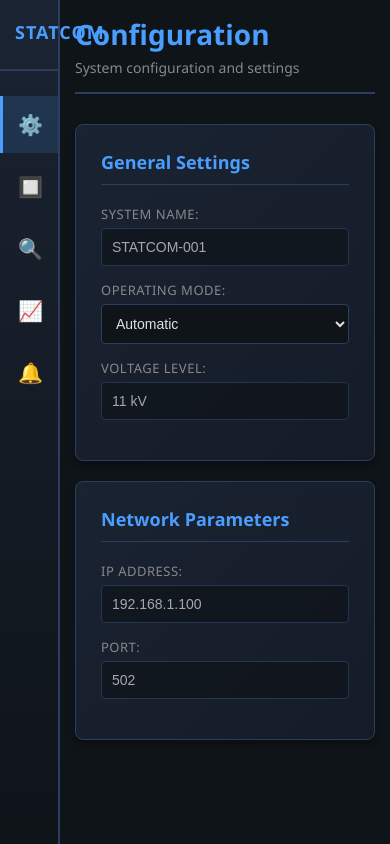
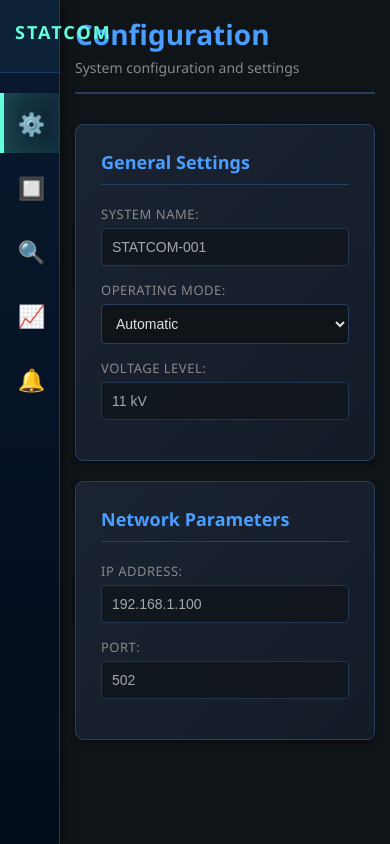
Before and after one commit to spavythra/STATCOM_Web_UI, a plain HTML site: page index.html in a window 390 px wide. Drawn offline with nearby package versions, Linux system fonts and the light colour scheme.

Commit message:
Responsiveness added for sidebar

```diff
--- a/styles.css
+++ b/styles.css
@@ -19,11 +19,11 @@ body {
     width: 100vw;
 }
 
-/* Sidebar Styles */
+/* Sidebar Styles - Enhanced Design */
 .sidebar {
     width: 250px;
-    background: linear-gradient(180deg, #1a2332 0%, #0f1419 100%);
-    border-right: 2px solid #2a3f5f;
+    background: linear-gradient(180deg, #0a192f 0%, #020c1b 100%);
+    border-right: 1px solid #1e3a5f;
     display: flex;
     flex-direction: column;
     position: fixed;
@@ -31,67 +31,81 @@ body {
     left: 0;
     top: 0;
     z-index: 100;
+    box-shadow: 2px 0 10px rgba(0, 0, 0, 0.5);
 }
 
 .sidebar-header {
-    padding: 30px 20px;
-    border-bottom: 2px solid #2a3f5f;
-    background: #1a2332;
+    padding: 32px 24px;
+    border-bottom: 1px solid #1e3a5f;
+    background: #0d2137;
 }
 
 .sidebar-header h1 {
-    font-size: 24px;
+    font-size: 26px;
     font-weight: 700;
-    color: #4a9eff;
-    margin-bottom: 5px;
-    letter-spacing: 1px;
+    color: #64ffda;
+    margin-bottom: 8px;
+    letter-spacing: 2px;
+    text-transform: uppercase;
+    font-family: 'Segoe UI', -apple-system, BlinkMacSystemFont, sans-serif;
 }
 
 .sidebar-header p {
-    font-size: 12px;
-    color: #888;
+    font-size: 11px;
+    color: #8892b0;
     text-transform: uppercase;
-    letter-spacing: 1.5px;
+    letter-spacing: 2px;
+    font-weight: 500;
 }
 
 .sidebar-nav {
-    padding: 20px 0;
+    padding: 16px 0;
     flex: 1;
 }
 
 .nav-item {
     display: flex;
     align-items: center;
-    padding: 15px 20px;
-    color: #b0b0b0;
+    padding: 16px 24px;
+    color: #8892b0;
     text-decoration: none;
-    transition: all 0.3s ease;
-    border-left: 3px solid transparent;
-    margin: 5px 0;
+    transition: all 0.3s cubic-bezier(0.4, 0, 0.2, 1);
+    border-left: 4px solid transparent;
+    margin: 4px 0;
+    position: relative;
 }
 
 .nav-item:hover {
-    background: rgba(74, 158, 255, 0.1);
-    color: #4a9eff;
-    border-left-color: #4a9eff;
+    background: rgba(100, 255, 218, 0.08);
+    color: #64ffda;
+    border-left-color: #64ffda;
+    padding-left: 28px;
 }
 
 .nav-item.active {
-    background: rgba(74, 158, 255, 0.15);
-    color: #4a9eff;
-    border-left-color: #4a9eff;
+    background: linear-gradient(90deg, rgba(100, 255, 218, 0.15) 0%, rgba(100, 255, 218, 0.05) 100%);
+    color: #64ffda;
+    border-left-color: #64ffda;
     font-weight: 600;
+    box-shadow: inset 0 0 20px rgba(100, 255, 218, 0.1);
 }
 
 .nav-icon {
-    font-size: 20px;
-    margin-right: 12px;
-    min-width: 24px;
+    font-size: 22px;
+    margin-right: 16px;
+    min-width: 28px;
     text-align: center;
+    transition: transform 0.3s ease;
+}
+
+.nav-item:hover .nav-icon {
+    transform: scale(1.1);
 }
 
 .nav-label {
     font-size: 15px;
+    font-weight: 500;
+    letter-spacing: 0.5px;
 }
 
 /* Main Content Area */
```
